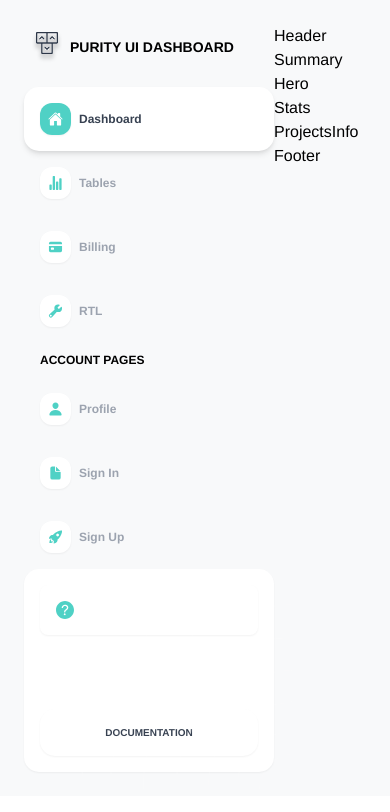
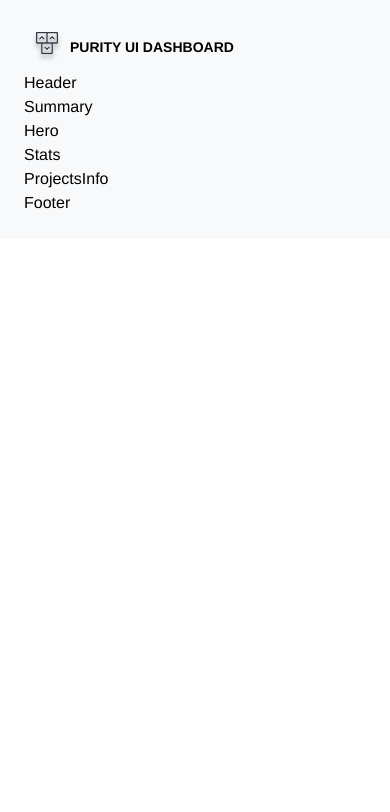
Before and after one commit to arrlancore/duck-flying-tp-project, a Next.js app: page / in a window 390 px wide. Shown: the top 812 px of the page. Built offline with nearby package versions, Linux system fonts and the light colour scheme.

Commit message:
fix responsive

```diff
--- a/components/DocumentationCTA.tsx
+++ b/components/DocumentationCTA.tsx
@@ -7,8 +7,8 @@ import Box from "./Box";
 const DocumentationCTA = () => {
   return (
     <Box
-      className="shadow-none bg-secondary
-     flex flex-col items-start relative"
+      className="hidden md:flex shadow-none bg-secondary
+     flex-col items-start relative"
     >
       <Image
         className="absolute right-0 bottom-0
--- a/components/MainMenu.tsx
+++ b/components/MainMenu.tsx
@@ -100,8 +100,8 @@ const MenuItem = ({
 const MainMenu = () => {
   const router = useRouter();
   return (
-    <nav className="mt-4">
-      <ul className="flex-1">
+    <nav className="mt-4 hidden md:block">
+      <ul>
         {menus.map((props) => (
           <li key={props.id}>
             <MenuItem {...props} isActive={router.pathname == props.to} />
--- a/pages/index.tsx
+++ b/pages/index.tsx
@@ -16,7 +16,7 @@ export default function Home() {
       <div className={`py-6 px-6 sm:px-16 flex justify-center items-center`}>
         <div className={`xl:max-w-[1920px] w-full font-helvetica`}>
           {/* Sidebar */}
-          <div className="flex">
+          <div className="flex flex-col md:flex-row">
             <section
               id="sidebar"
               className="flex flex-1 flex-col max-w-[250px] w-full"
```
